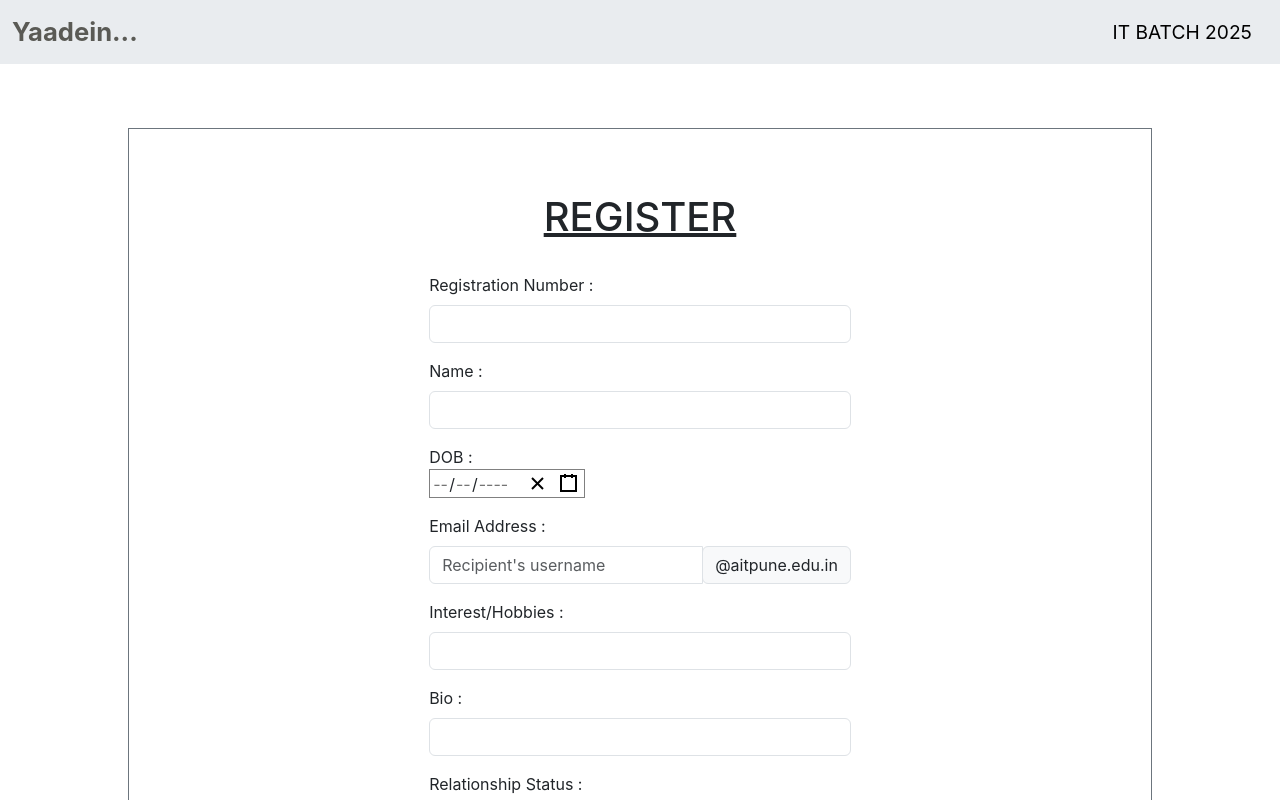
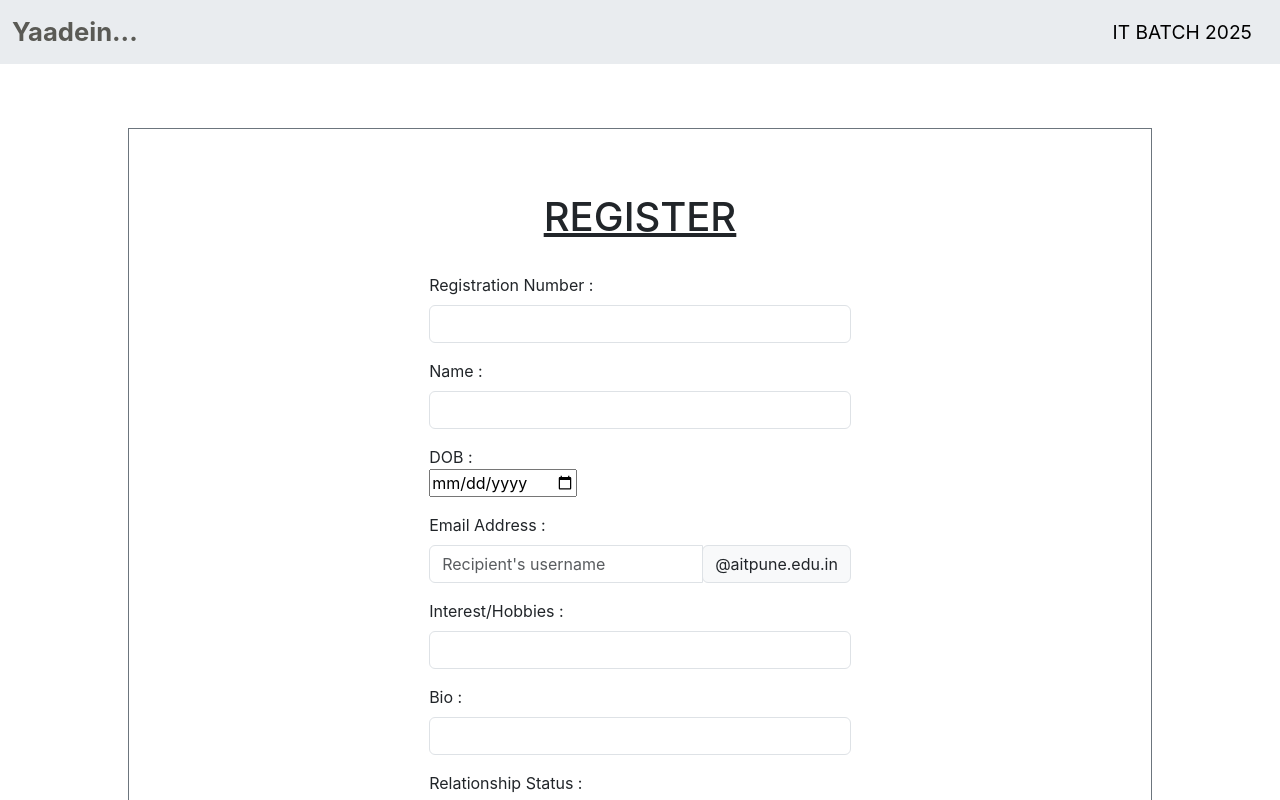
Before and after one commit to YaadeinIT/Yaadein, a React (Create React App) app: page /register in a window 1280 px wide. Shown: the top 800 px of the page. Built offline with nearby package versions, Linux system fonts and the light colour scheme.

Commit message:
datepicker updated

```diff
--- a/package.json
+++ b/package.json
@@ -8,10 +8,13 @@
     "@testing-library/user-event": "^13.5.0",
     "firebase": "^9.22.0",
     "react": "^18.2.0",
+    "react-bootstrap": "^2.7.4",
+    "react-bootstrap-date-picker": "^5.1.0",
+    "react-bootstrap-validation": "^0.1.11",
     "react-date-picker": "^10.0.3",
     "react-dom": "^18.2.0",
     "react-router-dom": "^6.11.1",
-    "react-scripts": "5.0.1",
+    "react-scripts": "^5.0.1",
     "web-vitals": "^2.1.4"
   },
   "scripts": {
--- a/src/Components/datePicker.jsx
+++ b/src/Components/datePicker.jsx
@@ -1,19 +1,24 @@
-import React, { useState } from "react";
-import DatePicker from "react-date-picker";
-import "react-date-picker/dist/DatePicker.css";
+import React, { useRef, useState } from 'react';
 
-const DatePickerComponent = () => {
-  const [selectedDate, setSelectedDate] = useState(null);
+const DatePicker = () => {
+  const [date, setDate] = useState('');
+  const dateInputRef = useRef(null);
 
-  const handleDateChange = (date) => {
-    setSelectedDate(date);
-  };
+  const handleChange = (e) => {
+    setDate(e.target.value);
+  };
 
-  return (
-    <div>
-      <DatePicker selected={selectedDate} onChange={handleDateChange} />
-    </div>
-  );
+  return (
+    <div class='mb-3'>
+      <div className="form-group">
+      <input
+        type="date"
+        onChange={handleChange}
+        ref={dateInputRef}
+      />
+      </div>
+    </div>
+  );
 };
 
-export default DatePickerComponent;
+export default DatePicker;
--- a/src/Components/register.jsx
+++ b/src/Components/register.jsx
@@ -1,6 +1,7 @@
 import { Outlet, Link } from 'react-router-dom'
 import React from "react";
 import DatePicker from "./datePicker";
+import App from "./datePicker";
 import { useState } from "react";
 import { auth } from "../firebase";
 import { doc, setDoc, getDoc } from "firebase/firestore";
```
Also changed, not shown: 1 other file (tests, documents, lock files or other folders).
